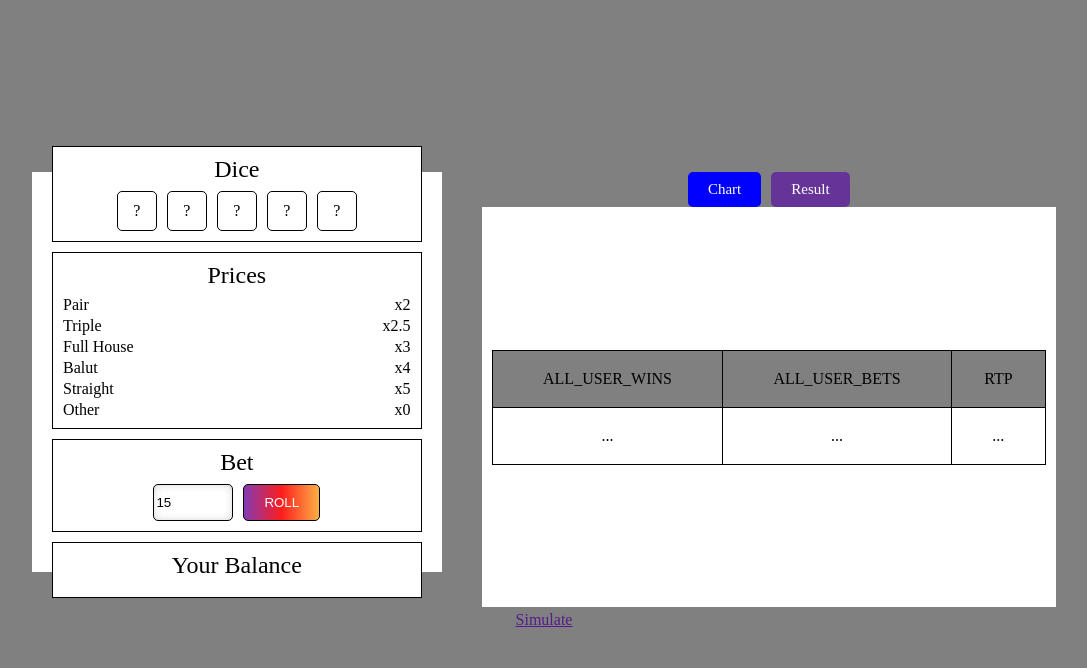
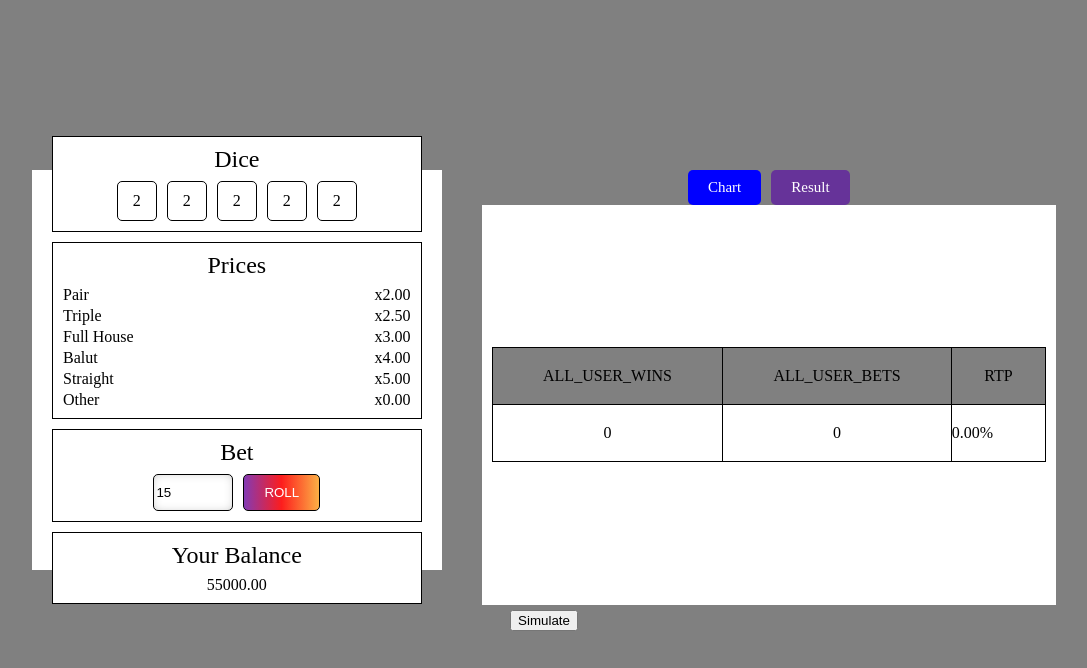
Before and after one commit to VadimDrobyazko/balut-dice, a Nuxt app: page /game/result in a window 1280 px wide. Shown: the top 668 px of the page, without its empty margins (96-1183 px from the left). Built offline with nearby package versions, Linux system fonts and the light colour scheme.

Commit message:
dev: diceRoll game

```diff
--- a/app/app.vue
+++ b/app/app.vue
@@ -1,8 +1,20 @@
+<script setup lang="ts">
+import { useGameStore } from './store/store.js'
+
+const game = useGameStore()
+
+const handleSimulate = () => {
+  const rtp = game.simulateRTPWithBaseCoeff(1000000, 1)
+
+  window.alert(`RTP with base coefficients: ${rtp.toFixed(2)}%`)
+}
+</script>
+
 <template>
   <div class="app">
     <NuxtPage />
 
-    <a href="">Simulate</a>
+    <button @click.prevent="handleSimulate">Simulate</button>
   </div>
 </template>
 
--- a/app/pages/game.vue
+++ b/app/pages/game.vue
@@ -1,40 +1,68 @@
+<script setup lang="ts">
+import { ref } from 'vue'
+import { useGameStore } from '../store/store'
+
+const game = useGameStore()
+const bet = ref(15)
+const isRolling = ref(false)
+
+const handleRoll = () => {
+  if (isRolling.value) return
+  isRolling.value = true
+
+  setTimeout(() => {
+    game.roll(bet.value)
+    isRolling.value = false
+  }, 2000)
+}
+</script>
+
 <template>
   <div class="layout">
     <div class="sidebar">
       <div class="dice box">
         <h2>Dice</h2>
         <ul>
-          <li>?</li>
-          <li>?</li>
-          <li>?</li>
-          <li>?</li>
-          <li>?</li>
+          <li
+              v-for="(elem, i) in (game.lastRoll?.dice || [2, 2, 2, 2, 2])"
+              :key="i"
+              :class="{ 'cube-roll': isRolling }"
+          >
+            {{ elem }}
+          </li>
         </ul>
       </div>
 
       <div class="price box">
         <h2>Prices</h2>
         <ul class="list">
-          <li><span>Pair</span><span>x2</span></li>
-          <li><span>Triple</span><span>x2.5</span></li>
-          <li><span>Full House</span><span>x3</span></li>
-          <li><span>Balut</span><span>x4</span></li>
-          <li><span>Straight</span><span>x5</span></li>
-          <li><span>Other</span><span>x0</span></li>
+          <li
+              v-for="(coef, name) in game.baseCoefficients"
+              :key="name"
+          >
+            <span>{{ name }}</span>
+            <span>x{{ coef.toFixed(2) }}</span>
+          </li>
         </ul>
       </div>
 
       <div class="bet box">
         <h2>Bet</h2>
-        <form>
-          <input type="number" inputmode="numeric" min="1" required value="15" />
-          <button>ROLL</button>
+        <form @submit.prevent="handleRoll">
+          <input
+              type="number"
+              inputmode="numeric"
+              min="1"
+              required
+              v-model.number="bet"
+          />
+          <button type="submit"> {{ isRolling ? 'Rolling...' : 'ROLL' }}</button>
         </form>
       </div>
 
       <div class="balance box">
         <h2>Your Balance</h2>
-        <span></span>
+        <span>{{ game.balance.toFixed(2) }}</span>
       </div>
     </div>
 
@@ -147,6 +175,15 @@
   }
 }
 
+@keyframes rollAnimation {
+  0%   { transform: rotateX(0deg) rotateY(0deg); }
+  100% { transform: rotateX(360deg) rotateY(360deg); }
+}
+
+.cube-roll {
+  animation: rollAnimation 0.5s linear infinite;
+}
+
 .bet {
   form {
     display: flex;
--- a/app/pages/game/result.vue
+++ b/app/pages/game/result.vue
@@ -1,3 +1,9 @@
+<script setup lang="ts">
+import { useGameStore } from '../../store/store'
+const game = useGameStore()
+</script>
+
+
 <template>
   <div class="result">
     <table>
@@ -10,9 +16,9 @@
       </thead>
       <tbody>
         <tr>
-          <th>...</th>
-          <th>...</th>
-          <th>...</th>
+          <th>{{ game.totalWins.toFixed(0) }}</th>
+          <th>{{ game.totalBets }}</th>
+          <td>{{ game.getRTP().toFixed(2) }}%</td>
         </tr>
       </tbody>
     </table>
--- /dev/null
+++ b/app/plugins/pinia.ts
@@ -0,0 +1,7 @@
+import { defineNuxtPlugin } from '#app'
+import { createPinia } from 'pinia'
+
+export default defineNuxtPlugin((nuxtApp) => {
+  const pinia = createPinia()
+  nuxtApp.vueApp.use(pinia)
+})
--- a/app/store/store.ts
+++ b/app/store/store.ts
@@ -1,91 +1,118 @@
 import { defineStore } from 'pinia'
-import { diceRollEnum } from '../enums/diceRollEnum';
-import { diceList } from "../constant/diceList";
+import type {Comb} from "../types/Comb";
+
+type Probs = Record<Comb, number>;
 
 export type RollResult = {
-  dice: diceRollEnum[]
+  dice: number[]
   combination: string
   winAmount: number
 }
 
 export const useGameStore = defineStore('game', {
   state: () => ({
-    balance: 100,
+    balance: 55000,
     currentBet: 0,
     totalBets: 0,
     totalWins: 0,
     history: [] as number[],
     lastRoll: null as RollResult | null,
+
+
+
+    baseCoefficients: {
+      'Pair': 2,
+      'Triple': 2.5,
+      'Full House': 3,
+      'Balut': 4,
+      'Straight': 5,
+      'Other': 0
+    } as Record<Comb, number>,
+
+    probs: {
+      'Pair': 0.35,
+      'Triple': 0.25,
+      'Full House': 0.15,
+      'Balut': 0.05,
+      'Straight': 0.10,
+      'Other': 0.10
+    } as Probs
   }),
+  getters: {
+    adjustedCoefficients(state) {
+      const expectedRTP = (Object.keys(state.baseCoefficients) as Comb[])
+        .reduce((sum, k) => sum + state.baseCoefficients[k] * state.probs[k], 0);
 
+      const factor = 0.95 / expectedRTP;
+
+      const result: Record<Comb, number> = {} as Record<Comb, number>;
+      (Object.keys(state.baseCoefficients) as Comb[]).forEach(k => {
+        result[k] = state.baseCoefficients[k] * factor;
+      });
+
+      return result;
+    }
+  },
   actions: {
     roll(bet: number) {
-      if (bet <= 0 || bet > this.balance) {
-        alert('Invalid bet!')
-        return
-      }
+      if (bet <= 0 || bet > this.balance) return
 
       this.currentBet = bet
       this.balance -= bet
       this.totalBets += bet
 
-      const dice: diceRollEnum[] = Array.from({ length: 5 }, () => (Math.floor(Math.random() * 6) + 1) as diceRollEnum)
-
+      const dice: number[] = Array.from({ length: 5 }, () =>
+        Math.floor(Math.random() * 6) + 1
+      )
       const combination = this.getCombination(dice)
 
-      const coefficients: Record<string, number> = {
-        'Pair': 2,
-        'Triple': 2.5,
-        'Full House': 3,
-        'Balut': 4,
-        'Straight': 5,
-        'Other': 0
-      }
+      const coef = this.adjustedCoefficients[combination as Comb] || 0
+      const winAmount = bet * coef
 
-
-      const winAmount = bet * (coefficients[combination] || 0)
       this.balance += winAmount
       this.totalWins += winAmount
       this.history.push(this.balance)
-
       this.lastRoll = { dice, combination, winAmount }
     },
 
-    getCombination(dice: diceRollEnum[]): string {
-      const counts = new Map<number, number>()
-      dice.forEach(d => counts.set(d, (counts.get(d) || 0) + 1))
-      const values = Array.from(counts.values()).sort((a, b) => b - a)
+    getCombination(dice: number[]): string {
+      const counts = new Map<number, number>();
+      dice.forEach(d => counts.set(d, (counts.get(d) || 0) + 1));
 
-      if (values[0] === diceRollEnum.BAULT) return diceList[diceRollEnum.BAULT];
-      if (this.isStraight(dice)) return diceList[diceRollEnum.STRAIGHT]
-      if (values[0] === diceRollEnum.BAULT && values[1] === diceRollEnum.FULL_HOUSE) return diceList[diceRollEnum.FULL_HOUSE]
-      if (values[0] === diceRollEnum.FULL_HOUSE) return diceList[diceRollEnum.TRIPLE]
-      if (values[0] === diceRollEnum.PAIR) return diceList[diceRollEnum.PAIR]
+      const freq = Array.from(counts.values()).sort((a, b) => b - a);
+      const unique = Array.from(counts.keys()).sort((a, b) => a - b);
 
-      return 'Other'
-    },
+      const isStraight = JSON.stringify(unique) === JSON.stringify([1,2,3,4,5]) ||
+        JSON.stringify(unique) === JSON.stringify([2,3,4,5,6]);
 
-    isStraight(dice: diceRollEnum[]): boolean {
-      const sorted = Array.from(new Set(dice)).sort((a, b) => a - b)
-      const straight1 = [1, 2, 3, 4, 5]
-      const straight2 = [2, 3, 4, 5, 6]
-
-      return JSON.stringify(sorted) === JSON.stringify(straight1) ||
-        JSON.stringify(sorted) === JSON.stringify(straight2)
+      if (freq[0] === 5) return 'Balut';
+      if (freq[0] === 4) return 'Full House';
+      if (freq[0] === 3 && freq[1] === 2) return 'Full House';
+      if (freq[0] === 3) return 'Triple';
+      if (freq[0] === 2) return 'Pair';
+      if (isStraight) return 'Straight';
+      return 'Other';
     },
 
     getRTP(): number {
-      if (this.totalBets === 0) return 0
-      return (this.totalWins / this.totalBets) * 100
+      if (this.totalBets === 0) return 0;
+      return (this.totalWins / this.totalBets) * 100;
     },
+    simulateRTPWithBaseCoeff(trials: number = 1000000, bet: number = 15) {
+      let totalBets = 0;
+      let totalWins = 0;
 
-    resetGame() {
-      this.balance = 100
-      this.currentBet = 0
-      this.totalBets = 0
-      this.totalWins = 0
-      this.history = []
-      this.lastRoll = null
+      for (let i = 0; i < trials; i++) {
+        const dice: number[] = Array.from({ length: 5 }, () => Math.floor(Math.random() * 6) + 1);
+        const combination = this.getCombination(dice) as Comb;
+        const coef = this.baseCoefficients[combination] || 0;
+
+        totalBets += bet;
+        totalWins += bet * coef;
+      }
+
+      const rtp = (totalWins / totalBets) * 100;
+      return rtp;
     }
   }
-})
+});
--- /dev/null
+++ b/app/types/Comb.ts
@@ -0,0 +1 @@
+export type Comb = 'Pair' | 'Triple' | 'Full House' | 'Straight' | 'Balut' | 'Other'
```
Also changed, not shown: app/constant/diceList.ts (+4 -3 lines).
